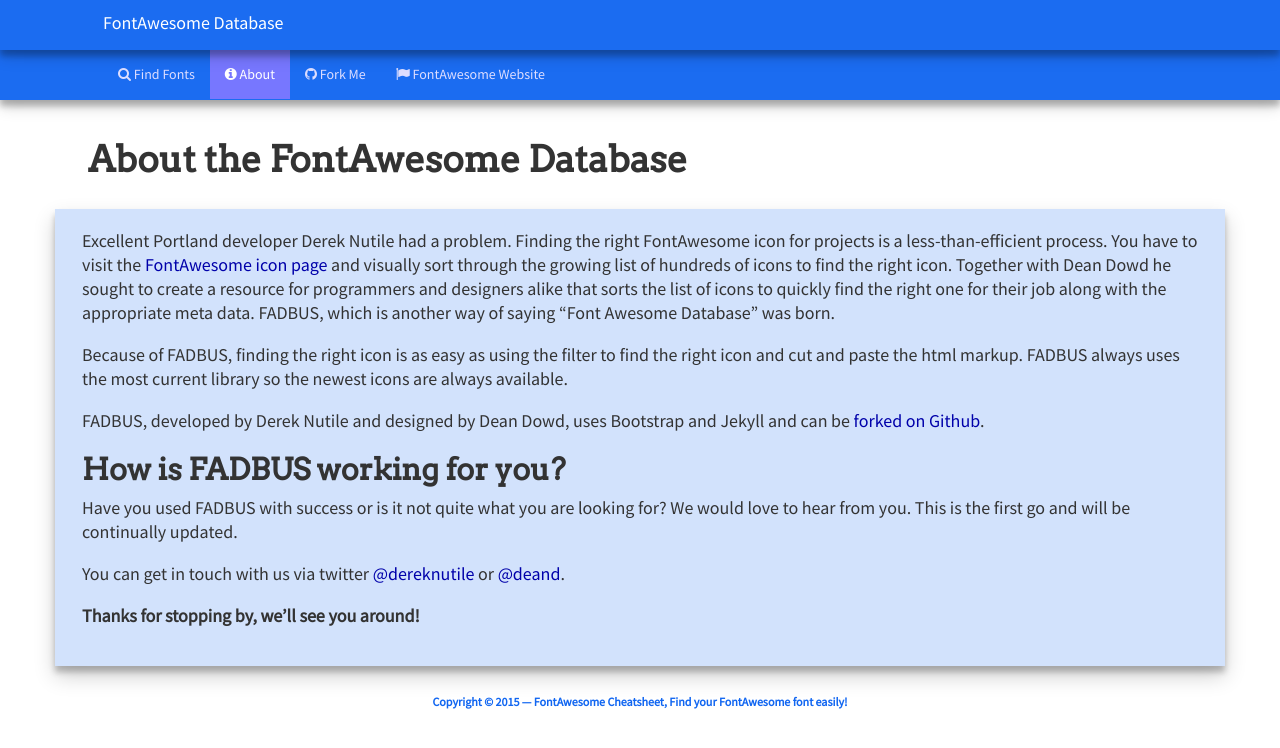
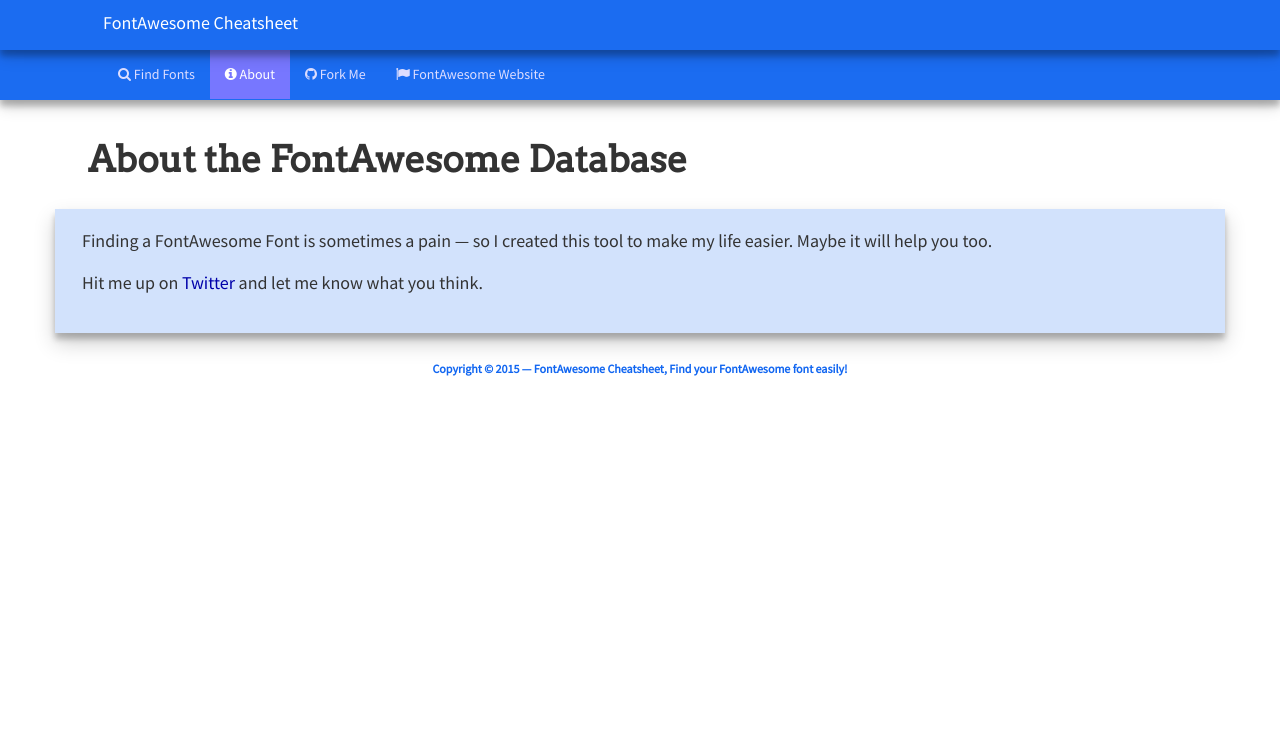
Before and after one commit to fadbus/fadbus.github.io, a Jekyll site: the page built from about/index.html, in a window 1280 px wide. Shown: the top 748 px of the page. Built offline with Jekyll 4.4.1, drawn with Linux system fonts in a browser that asks for light colours; comment, search, counter and statistics services are not loaded.

Commit message:
Removes static instances of dynamic variables.

```diff
--- a/_includes/menus/navigation.html
+++ b/_includes/menus/navigation.html
@@ -6,12 +6,12 @@
 
       <div class="col-xs-12">
         {% if page.searchable == 'true' %}
-          <a href="/" title="{{ site.title }} | {{ site.tagline }}" class="hidden-xs hidden-sm hidden-md brand">FontAwesome Database</a>
-          <a href="/" title="{{ site.title }} | {{ site.tagline }}" class="hidden-lg brand">FADB</a>
+          <a href="/" title="{{ site.title }} | {{ site.tagline }}" class="hidden-xs hidden-sm hidden-md brand">{{ site.title }}</a>
+          <a href="/" title="{{ site.title }} | {{ site.tagline }}" class="hidden-lg brand">{{ site.shortTitle }}</a>
 
           <input type="search" class="form-control form-top-pad" id="font-filter-box" placeholder="Type to filter using descriptors like 'drink' or 'email' ...">
         {% else %}
-          <a href="/" title="{{ site.title }} | {{ site.tagline }}" class="brand">FontAwesome Database</a>
+          <a href="/" title="{{ site.title }} | {{ site.tagline }}" class="brand">{{ site.title }}</a>
         {% endif %}
       </div>
 
@@ -27,7 +27,7 @@
 
         <ul class="nav navbar-nav">
           <li{% if page.navbar == 'fonts' %} class="active"{% endif %}><a href="/" title="{{ site.title }} | {{ site.tagline }}"><i class="fa fa-search"></i><span class="hidden-xs hidden-sm">&nbsp;Find Fonts</a></li>
-          <li{% if page.navbar == 'about' %} class="active"{% endif %} title="About the FontAwesome Database"><a href="/about"><i class="fa fa-info-circle"></i><span class="hidden-xs hidden-sm">&nbsp;About</a></li>
+          <li{% if page.navbar == 'about' %} class="active"{% endif %} title="About the {{ site.title }}"><a href="/about"><i class="fa fa-info-circle"></i><span class="hidden-xs hidden-sm">&nbsp;About</a></li>
           <li><a href="https://github.com/fadbus/fadbus.github.io" target="_blank"><i class="fa fa-github"></i><span class="hidden-xs hidden-sm" title="Look under the hood at GitHub">&nbsp;Fork Me</a></li>
           <li><a href="http://fortawesome.github.io/Font-Awesome/" title="Jump to the FontAwesome Website" target="_blank"><i class="fa fa-flag"></i><span class="hidden-xs hidden-sm">&nbsp;FontAwesome Website</a></li>
           <li></li>
--- a/about/index.html
+++ b/about/index.html
@@ -11,18 +11,8 @@
   <div class="container container-narrow horizontal-padding-small paper-material">
   <div class="row">
 
-    <p>Excellent Portland developer Derek Nutile had a problem. Finding the right FontAwesome icon for projects is a less-than-efficient process. You have to visit the <a href="http://fortawesome.github.io/Font-Awesome/icons/">FontAwesome icon page</a> and visually sort through the growing list of hundreds of icons to find the right icon. Together with Dean Dowd he sought to create a resource for programmers and designers alike that sorts the list of icons to quickly find the right one for their job along with the appropriate meta data. FADBUS, which is another way of saying “Font Awesome Database” was born.</p>
-
-		<p>Because of FADBUS, finding the right icon is as easy as using the filter to find the right icon and cut and paste the html markup. FADBUS always uses the most current library so the newest icons are always available.</p>
-
-		<p>FADBUS, developed by Derek Nutile and designed by Dean Dowd, uses Bootstrap and Jekyll and can be <a href="https://github.com/fadbus/fadbus.github.io">forked on Github</a>.</p>
-
-		<h2>How is FADBUS working for you?</h2>
-		<p>Have you used FADBUS with success or is it not quite what you are looking for? We would love to hear from you. This is the first go and will be continually updated. </p>
-
-		<p>You can get in touch with us via twitter <a href="http://twitter.com/dereknutile">@dereknutile</a> or <a href="http://twitter.com/deand">@deand</a>.</p>
-
-		<p><strong>Thanks for stopping by, we’ll see you around!</strong></p>
+    <p>Finding a FontAwesome Font is sometimes a pain &mdash; so I created this tool to make my life easier.  Maybe it will help you too.</p>
+    <p>Hit me up on <a href="http://twitter.com/{{ site.twitter-username }}" target="_blank">Twitter</a> and let me know what you think.</p>
 
   </div><!-- /.row -->
   </div><!-- /.container -->
```
